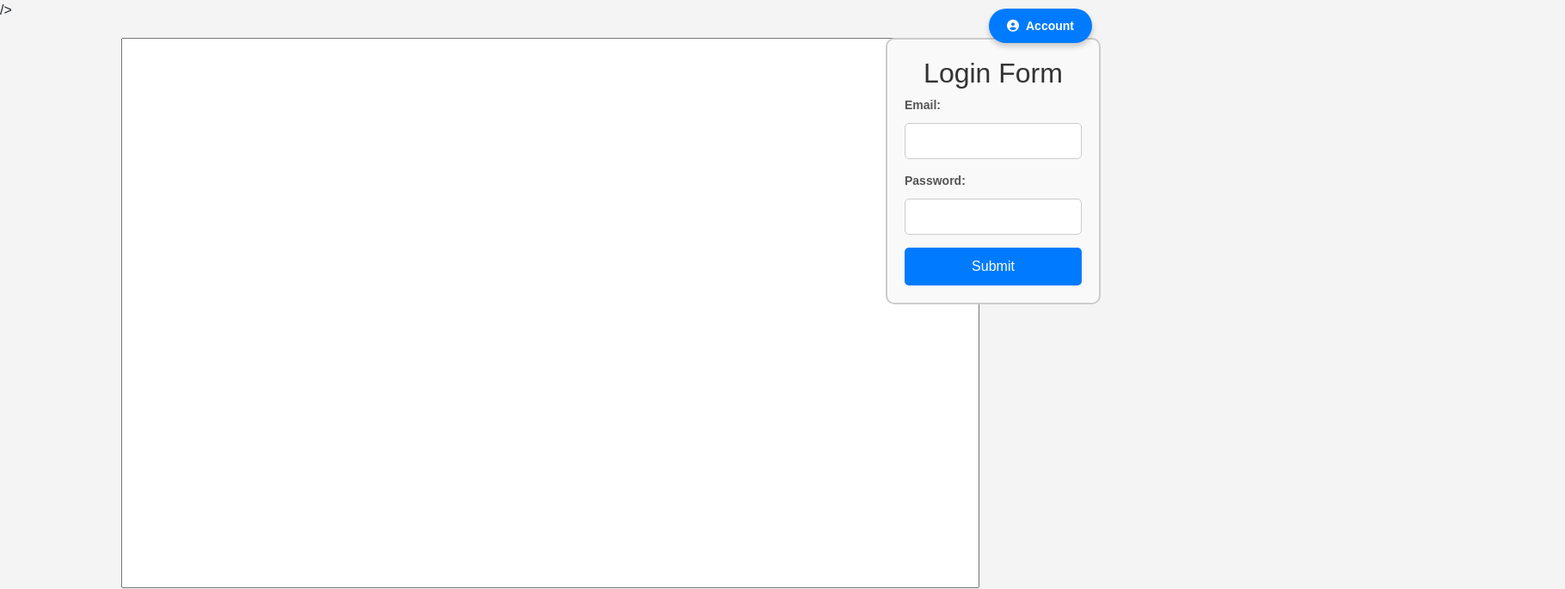
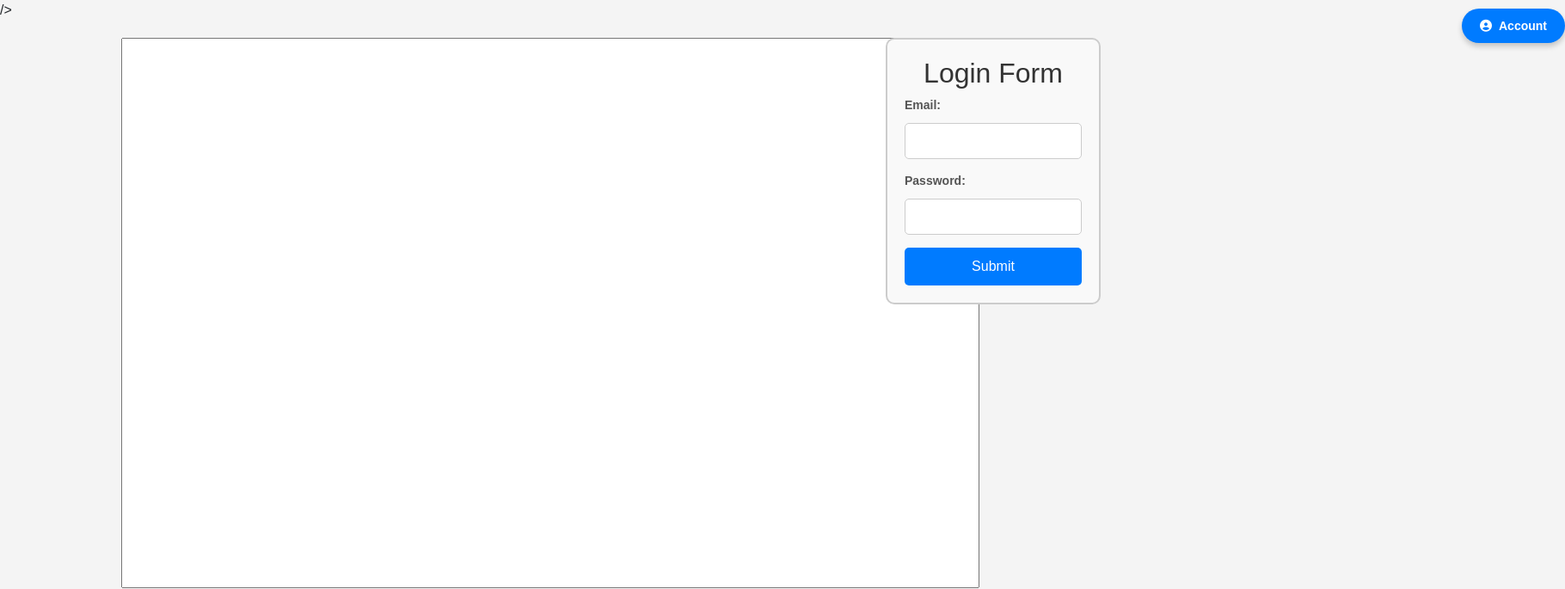
Before and after one commit to COS420-Fall24/TeamH, a React (Create React App) app in the folder nocom/: page / in a window 1280 px wide. Shown: the top 685 px of the page at 86% size, 1820 px wide, since content can reach past the window. Built offline with nearby package versions, Linux system fonts and the light colour scheme.

Commit message:
Account button is pooping

```diff
--- a/nocom/src/Account.css
+++ b/nocom/src/Account.css
@@ -1,30 +1,67 @@
-.Account {
-    position: absolute; /* Or 'fixed' if you want the button to stay on screen while scrolling */
-    top: 10px;
-    right: 10px;
+/* Container */
+.account-container {
+    position: absolute; /* Position relative to the page */
+    top: 10px; /* Distance from the top */
+    left: 1700px; /* Distance from the left */
+  }
+
+  /* Account Button */
+  .Account {
+    position: relative; /* Keeps the dropdown aligned relative to this button */
     width: 120px;
     height: 40px;
-    background-color: #007bff; /* Blue background */
-    color: white; /* White text */
-    border-radius: 20px; /* Rounded corners */
-    border: none; /* Remove default border */
-    box-shadow: 0 4px 6px rgba(0, 0, 0, 0.2); /* Subtle shadow for depth */
-    font-size: 14px; /* Font size */
-    font-weight: bold; /* Bold text */
-    display: flex; /* Align content inside the button */
-    align-items: center; /* Center items vertically */
-    justify-content: center; /* Center items horizontally */
-    cursor: pointer; /* Pointer cursor for interactivity */
-    transition: all 0.3s ease; /* Smooth hover animation */
+    background-color: #007bff;
+    color: white;
+    border: none;
+    border-radius: 20px;
+    font-size: 14px;
+    font-weight: bold;
+    cursor: pointer;
+    display: flex;
+    align-items: center;
+    justify-content: center;
+    box-shadow: 0 4px 6px rgba(0, 0, 0, 0.2);
+    transition: all 0.3s ease;
   }
 
+  /* Hover Effects */
   .Account:hover {
-    background-color: #0056b3; /* Darker blue on hover */
-    box-shadow: 0 6px 8px rgba(0, 0, 0, 0.3); /* Deeper shadow on hover */
-    transform: scale(1.05); /* Slightly enlarge button */
+    background-color: #0056b3;
+    transform: scale(1.05);
   }
 
-  .Account:focus {
-    outline: 2px solid #0056b3; /* Visible outline on focus */
-    outline-offset: 2px; /* Space between button and outline */
+  /* Dropdown Menu */
+  .account-dropdown {
+    position: absolute; /* Positioned relative to the .account-container */
+    top: 50px; /* Align below the button */
+    left: 0; /* Align with the button's left edge */
+    width: 200px;
+    background: white;
+    border-radius: 8px;
+    box-shadow: 0 4px 6px rgba(0, 0, 0, 0.2);
+    padding: 10px 0;
+    z-index: 1000; /* Ensure it stays on top of other content */
+    text-align: left; /* Align text inside the dropdown */
   }
+
+  /* Dropdown Items */
+  .account-dropdown ul {
+    list-style: none;
+    margin: 0;
+    padding: 0;
+  }
+
+  .account-dropdown li {
+    padding: 10px 20px;
+    font-size: 14px;
+    cursor: pointer;
+  }
+
+  .account-dropdown li a {
+    text-decoration: none;
+    color: #333;
+  }
+
+  .account-dropdown li:hover {
+    background-color: #f4f4f4;
+  }
--- a/nocom/src/Account.js
+++ b/nocom/src/Account.js
@@ -1,12 +1,32 @@
-import React from 'react';
-import './Account.css'; // Import the styles for the Account button
+import React, { useState } from 'react';
+import './Account.css';
 
-function Account({ onClick }) {
+function Account() {
+  const [isOpen, setIsOpen] = useState(false);
+
+  const toggleDropdown = () => {
+    setIsOpen(!isOpen); // Toggle the dropdown visibility
+  };
+
   return (
-    <button className="Account" onClick={onClick} aria-label="Account Button">
-      <i className="fas fa-user-circle" style={{ marginRight: '8px' }}></i>
-      Account
-    </button>
+    <div className="account-container">
+      {/* Account Button */}
+      <button className="Account" onClick={toggleDropdown}>
+        <i className="fas fa-user-circle" style={{ marginRight: '8px' }}></i>
+        Account
+      </button>
+
+      {/* Dropdown Menu */}
+      {isOpen && (
+        <div className="account-dropdown">
+          <ul>
+            <li><a href="/profile">Profile</a></li>
+            <li><a href="/settings">Settings</a></li>
+            <li><a href="/logout">Logout</a></li>
+          </ul>
+        </div>
+      )}
+    </div>
   );
 }
 
--- a/nocom/src/App.js
+++ b/nocom/src/App.js
@@ -2,17 +2,16 @@ import React from 'react';
 import './App.css';
 import Input from './Input';
 import LoginWidget from './LoginWidget'; // Your existing login component
-import Account from './Account'
+import Account from './Account'; // Updated Account component
 import '@fortawesome/fontawesome-free/css/all.min.css';
 
 const App = () => {
   return (
     <div>
       <LoginWidget />
-      <Account onClick={() => alert('Account button clicked!')} /> {/* Your login form or other content */}
-      <Input/>
+      <Account /> {/* Account now handles its own interactions (dropdown or modal) */}
+      <Input />
     </div>
-
   );
 };
 
```
